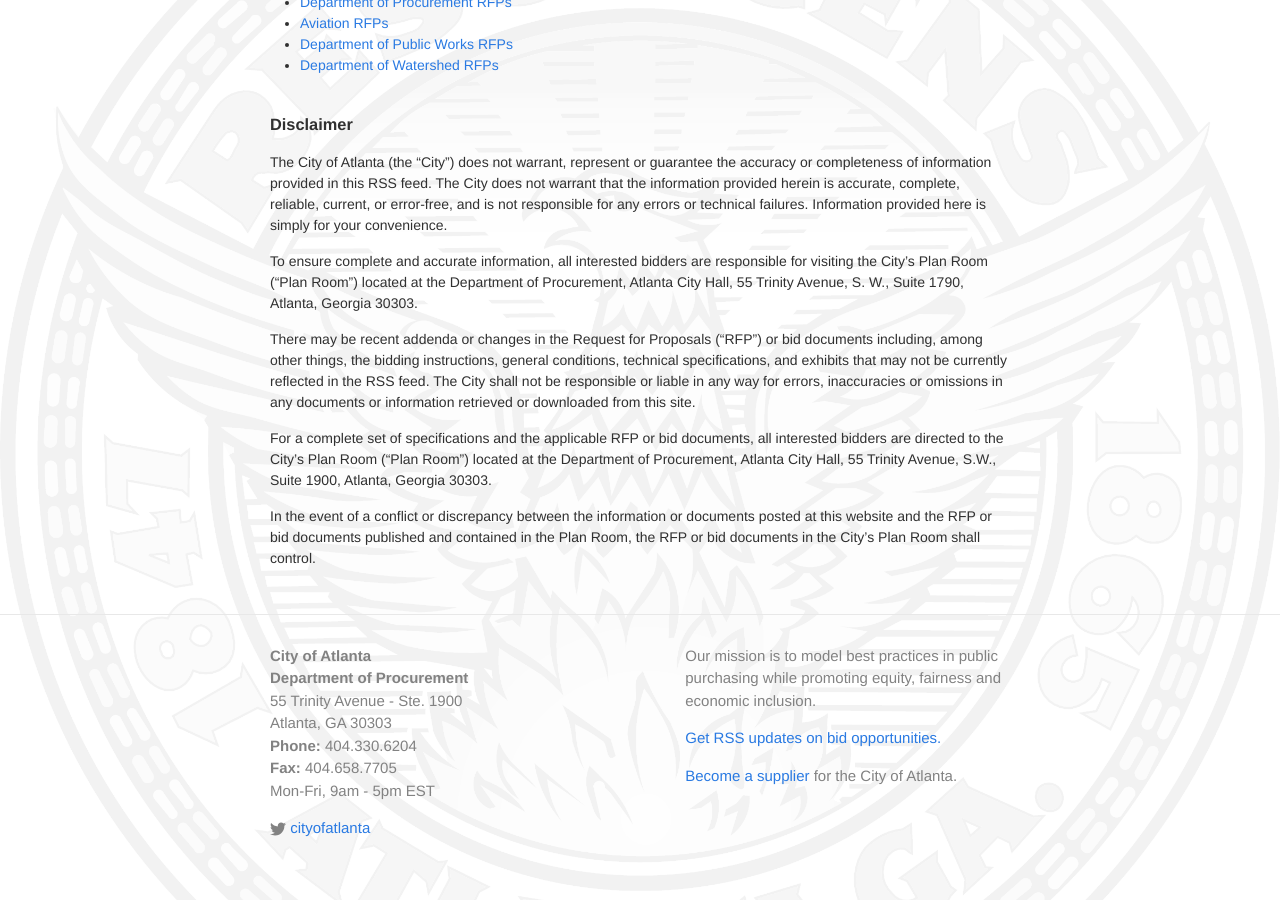
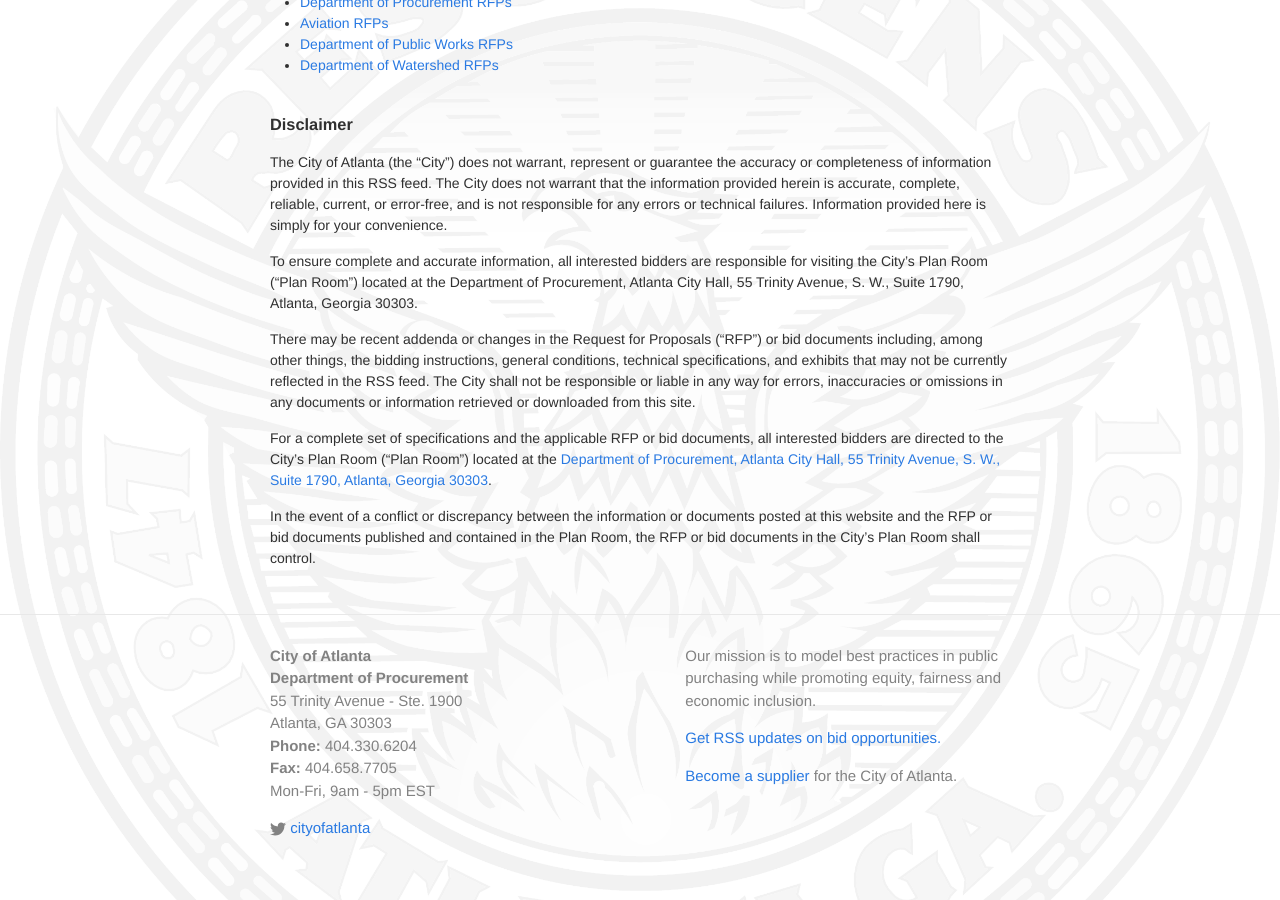
Before and after one commit to codeforamerica/atlanta-procurement-www, a Jekyll site: the page built from rss/index.md, in a window 1280 px wide and 900 px high, scrolled down 909 px. Built offline with Jekyll 4.4.1, drawn with Linux system fonts in a browser that asks for light colours; nearby versions of some CDN libraries.

Commit message:
Driving directions\!

```diff
--- a/rss/index.md
+++ b/rss/index.md
@@ -41,6 +41,6 @@ To ensure complete and accurate information, all interested bidders are responsi
 
 There may be recent addenda or changes in the Request for Proposals ("RFP") or bid documents including, among other things, the bidding instructions, general conditions, technical specifications, and exhibits that may not be currently reflected in the RSS feed. The City shall not be responsible or liable in any way for errors, inaccuracies or omissions in any documents or information retrieved or downloaded from this site.
 
-For a complete set of specifications and the applicable RFP or bid documents, all interested bidders are directed to the City's Plan Room ("Plan Room") located at the Department of Procurement, Atlanta City Hall, 55 Trinity Avenue, S.W., Suite 1900, Atlanta, Georgia 30303.
+For a complete set of specifications and the applicable RFP or bid documents, all interested bidders are directed to the City's Plan Room ("Plan Room") located at the <a href="https://maps.google.com?daddr=55+Trinity+Avenue+SW+Atlanta+GA+30303" target="_blank">Department of Procurement, Atlanta City Hall, 55 Trinity Avenue, S. W., Suite 1790, Atlanta, Georgia 30303</a>.
 
 In the event of a conflict or discrepancy between the information or documents posted at this website and the RFP or bid documents published and contained in the Plan Room, the RFP or bid documents in the City’s Plan Room shall control.
```
